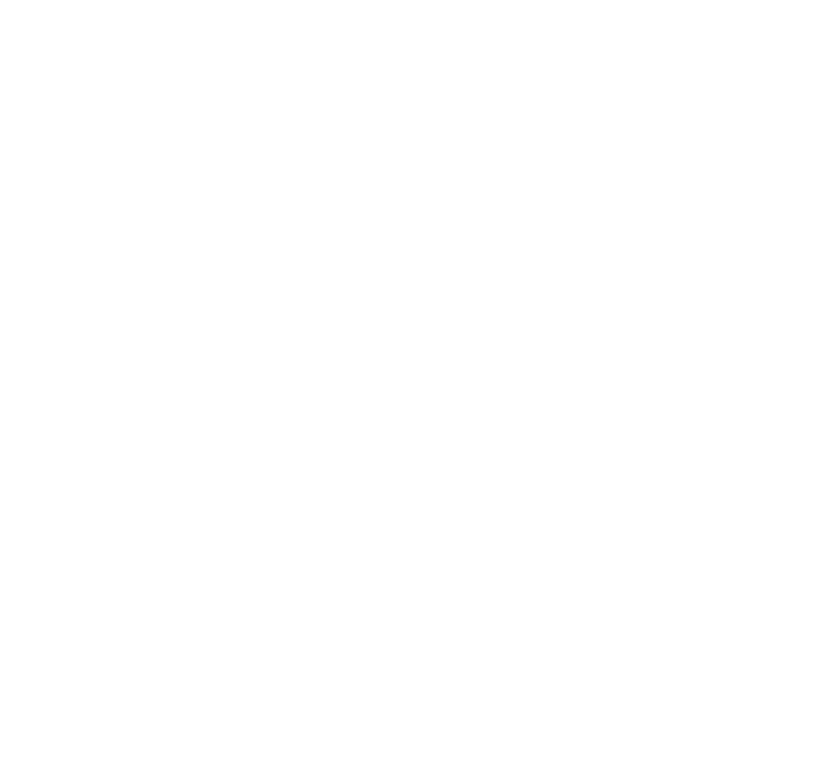
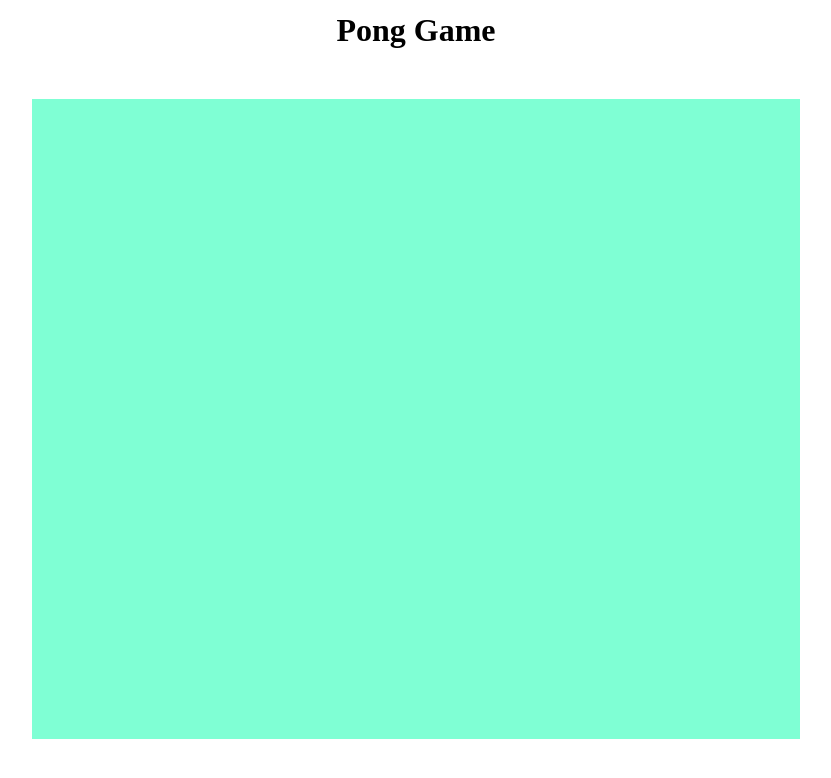
Before and after one commit to qkiczw/js_ex_pong-game, a plain HTML site: page index.html in a window 1280 px wide. Shown: the whole page, without its empty margins (224-1055 px from the left). Drawn offline with Linux system fonts and the light colour scheme.

Commit message:
Game canvas was added

```diff
--- a/css/styles.css
+++ b/css/styles.css
@@ -0,0 +1,20 @@
+* {
+  margin: 0;
+  padding: 0;
+}
+
+.game__container {
+  width: 100%;
+  height: 100vh;
+  display: flex;
+  flex-direction: column;
+  justify-content: center;
+  align-items: center;
+}
+
+#game-canvas {
+  height: 80%;
+  width: 60%;
+  margin: 50px auto;
+  background-color: aquamarine;
+}
--- a/index.html
+++ b/index.html
@@ -8,6 +8,10 @@
     <link rel="stylesheet" href="./css/styles.css" />
   </head>
   <body>
+    <div class="game__container">
+      <h1>Pong Game</h1>
+      <canvas id="game-canvas"> </canvas>
+    </div>
     <script src="./js/script.js"></script>
   </body>
 </html>
--- a/js/script.js
+++ b/js/script.js
@@ -1 +1,2 @@
-console.log("Hello World!");
+const canvas = document.querySelector("#game-canvas");
+const ctx = canvas.getContext("2d");
```
